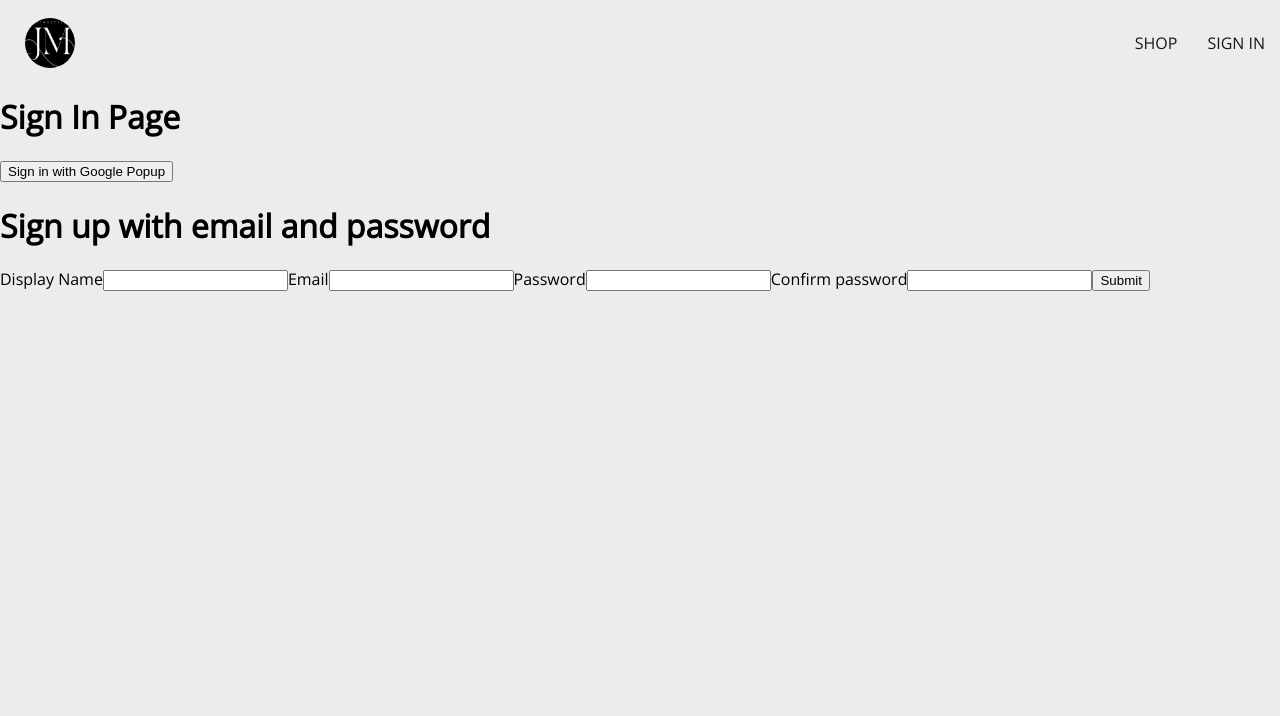
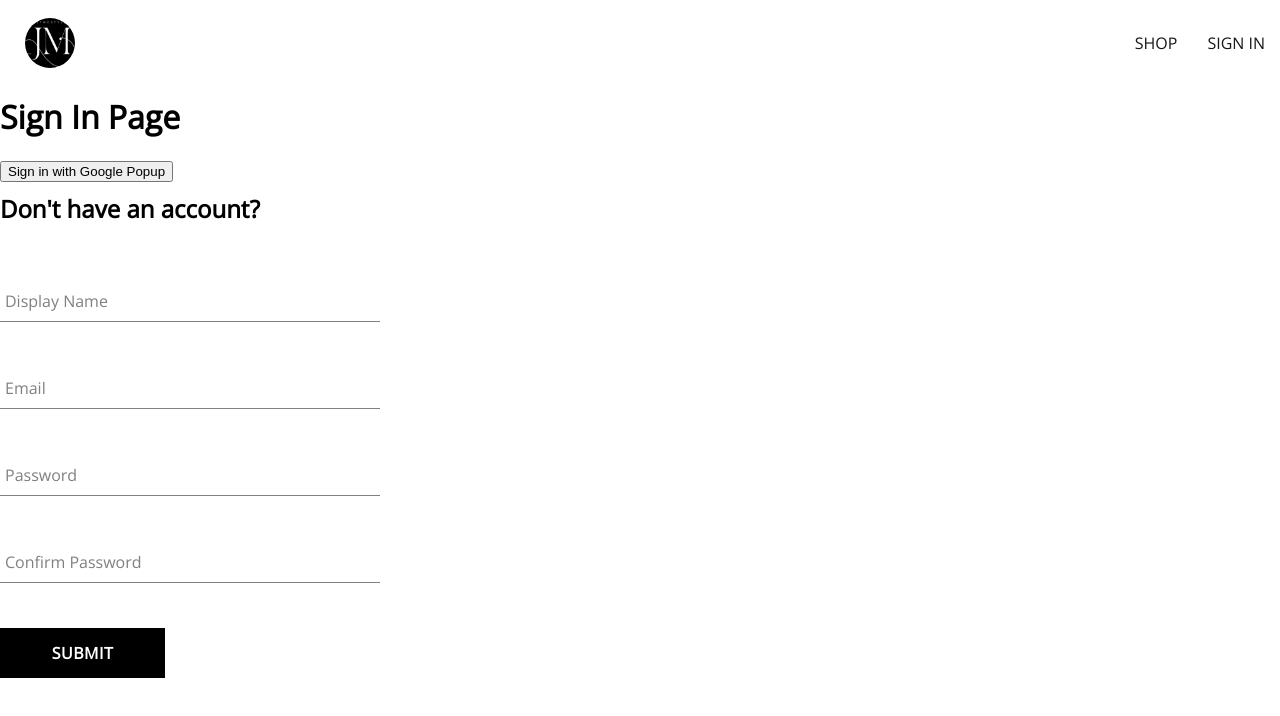
Before and after one commit to chiefEbube/justmestyles, a React (Create React App) app: page /sign-in in a window 1280 px wide. Shown: the top 716 px of the page. Built offline with nearby package versions, Linux system fonts and the light colour scheme; a web font is replaced by a local one.

Commit message:
created form input and button components

```diff
--- /dev/null
+++ b/src/components/button/button.component.jsx
@@ -0,0 +1,17 @@
+import './button.styles.scss'
+
+const BUTTON_TYPE_CLASSES = {
+    google: 'google-sign-in',
+    inverted: 'inverted'
+}
+
+const Button = ({children, buttonType, ...otherProps}) => {
+    return(
+        <button
+            className={`button-container ${BUTTON_TYPE_CLASSES[buttonType]}`} {...otherProps}>
+                {children}
+            </button>
+    )
+}
+
+export default Button
--- /dev/null
+++ b/src/components/button/button.styles.scss
@@ -0,0 +1,46 @@
+.button-container {
+    min-width: 165px;
+    width: auto;
+    height: 50px;
+    letter-spacing: 0.5px;
+    line-height: 50px;
+    padding: 0 35px 0 35px;
+    font-size: 1rem;
+    background-color: black;
+    color: white;
+    text-transform: uppercase;
+    font-family: 'Open Sans';
+    font-weight: bolder;
+    border: none;
+    cursor: pointer;
+    display: flex;
+    justify-content: center;
+
+    &:hover {
+        background-color: white;
+        color: black;
+        border: 1px solid black;
+    }
+
+    &.google-sign-in {
+        background-color: #4285f4;
+        color: white;
+
+        &:hover {
+            background-color: #357ae8;
+            border: none;
+        }
+    }
+
+    &.inverted {
+        background-color: white;
+        color: black;
+        border: 1px solid black;
+
+        &:hover {
+            background-color: black;
+            color: white;
+            border: none;
+        }
+    }
+}
--- /dev/null
+++ b/src/components/form-input/form-input.component.jsx
@@ -0,0 +1,18 @@
+import './form-input.styles.scss'
+const FormInput = ({ label, ...otherProps }) => {
+    return (
+        <div className="group">
+            <input className="form-input" {...otherProps} />
+            {
+                label && <>
+                    <label
+                        className={`${otherProps.value.length ? 'shrink' : ''} form-input-label`}>
+                        {label}
+                    </label>
+                </>
+            }
+        </div>
+    )
+}
+
+export default FormInput
--- /dev/null
+++ b/src/components/form-input/form-input.styles.scss
@@ -0,0 +1,54 @@
+$sub-color: grey;
+$main-color: black;
+
+@mixin shrinkLabel {
+    top: -14px;
+    font-size: 12px;
+    color: $main-color;
+}
+
+.group {
+    position: relative;
+    margin: 45px 0;
+
+    .form-input {
+        background: none;
+        background-color: white;
+        color: $sub-color;
+        font-size: 18px;
+        padding: 10px 10px 10px 5px;
+        display: block;
+        width: 100%;
+        border: none;
+        border-radius: 0;
+        border-bottom: 1px solid $sub-color;
+        margin: 25px 0;
+
+        &:focus {
+            outline: none;
+        }
+
+        &:focus ~ .form-input-label {
+            @include shrinkLabel();
+        }
+    }
+
+    input[type='password'] {
+        letter-spacing: 0.3em;
+    }
+
+    .form-input-label {
+        color: $sub-color;
+        font-size: 16px;
+        font-weight: normal;
+        position: absolute;
+        pointer-events: none;
+        left: 5px;
+        top: 10px;
+        transition: 300ms ease all;
+
+        &.shrink {
+            @include shrinkLabel();
+        }
+    }
+}
--- a/src/components/sign-up-form/sign-up-form.component.jsx
+++ b/src/components/sign-up-form/sign-up-form.component.jsx
@@ -1,5 +1,10 @@
 import { useState } from "react"
-import { createAuthUserWithEmailAndPassword } from "../../utils/firebase/firebase.utils"
+import { createAuthUserWithEmailAndPassword, createUserDocumentFromAuth } from "../../utils/firebase/firebase.utils"
+
+import FormInput from "../form-input/form-input.component"
+import Button from "../button/button.component"
+
+import './sign-up-form.styles.scss'
 
 const defaultFormFields = {
     displayName: '',
@@ -12,10 +17,34 @@
     const [formFields, setFormFields] = useState(defaultFormFields)
     const { displayName, email, password, confirmPassword } = formFields
 
-    console.log(formFields)
+    const resetFormFields = () => {
+        setFormFields(defaultFormFields)
+    }
+
+    const handleSubmit = async (event) => {
+        event.preventDefault();
+
+        if (password !== confirmPassword) {
+            alert("password do not match")
+            return
+        }
+
+        try {
+            const { user } = await createAuthUserWithEmailAndPassword(email, password)
+
+            await createUserDocumentFromAuth(user, { displayName })
+            resetFormFields()
+        } catch (error) {
+            if (error.code === 'auth/email-already-in-use') {
+                alert('Cannot create user, email already in use')
+            } else {
+                console.log("user creation encountered an error", error)
+            }
+        }
+    }
 
     const handleChange = (event) => {
-        const {name, value} = event.target
+        const { name, value } = event.target
 
         setFormFields({
             ...formFields,
@@ -26,27 +55,29 @@
     }
 
     return (
-        <div>
-            <h1>Sign up  with email and password</h1>
-            <form onSubmit={() => { }}>
-                <label>Display Name</label>
-                <input
-                    required name="displayName"
+        <div className="sign-up-container">
+            <h2>Don't have an account?</h2>
+            <form onSubmit={handleSubmit}>
+                <FormInput
+                    label="Display Name"
+                    required
+                    name="displayName"
                     type="text"
                     onChange={handleChange}
                     value={displayName}
                 />
 
-                <label>Email</label>
-                <input
-                    required name="email"
+                <FormInput
+                    label="Email"
+                    required
+                    name="email"
                     type="email"
                     onChange={handleChange}
                     value={email}
                 />
 
-                <label>Password</label>
-                <input
+                <FormInput
+                    label="Password"
                     required
                     name="password"
                     type="password"
@@ -54,15 +85,15 @@
                     value={password}
                 />
 
-                <label>Confirm password</label>
-                <input
+                <FormInput
+                    label="Confirm Password"
                     required
                     name="confirmPassword"
                     type="password"
                     onChange={handleChange}
                     value={confirmPassword}
                 />
-                <button type="submit">Submit</button>
+                <Button type="submit">Submit</Button>
             </form>
         </div>
     )
--- a/src/components/sign-up-form/sign-up-form.styles.scss
+++ b/src/components/sign-up-form/sign-up-form.styles.scss
@@ -0,0 +1,9 @@
+.sign-up-container{
+    display: flex;
+    flex-direction: column;
+    width: 380px;
+
+    h2{
+        margin: 10px 0;
+    }
+}
--- a/src/index.scss
+++ b/src/index.scss
@@ -6,13 +6,9 @@
   font-family: 'Open Sans', sans-serif;
   -webkit-font-smoothing: antialiased;
   -moz-osx-font-smoothing: grayscale;
-  background-color: rgb(236, 236, 236);
 }
 
-code {
-  font-family: source-code-pro, Menlo, Monaco, Consolas, 'Courier New',
-    monospace;
-}
+
 
 a{
   text-decoration: none;
--- a/src/utils/firebase/firebase.utils.js
+++ b/src/utils/firebase/firebase.utils.js
@@ -35,7 +35,7 @@
 export const signInWithGoogleRedirect = () => signInWithRedirect(auth, googleProvider)
 export const db = getFirestore()
 
-export const createUserDocumentFromAuth = async (userAuth) => {
+export const createUserDocumentFromAuth = async (userAuth, additionalInformation = {}) => {
     if (!userAuth) return;
 
     const userDocRef = doc(db, 'users', userAuth.uid)
@@ -49,7 +49,8 @@
             await setDoc(userDocRef, {
                 displayName,
                 email,
-                createdAt
+                createdAt,
+                ...additionalInformation
             })
         } catch (error) {
             console.log('error creating the user', error.message)
@@ -62,5 +63,5 @@
 export const createAuthUserWithEmailAndPassword = async (email, password) => {
     if (!email || !password) return;
 
-    return createUserDocumentFromAuth(auth, email, password)
+    return createUserWithEmailAndPassword(auth, email, password)
 }
```
